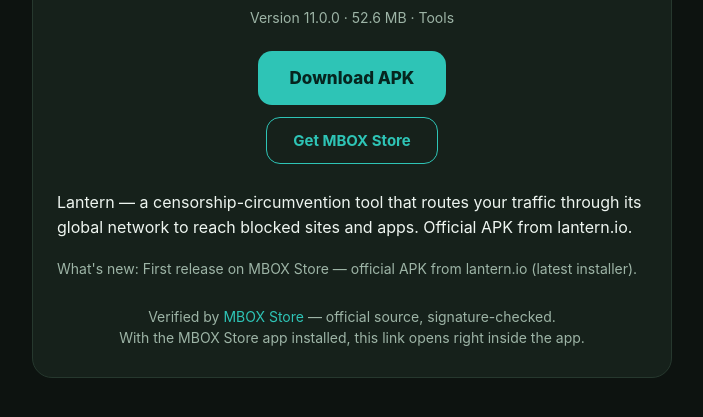
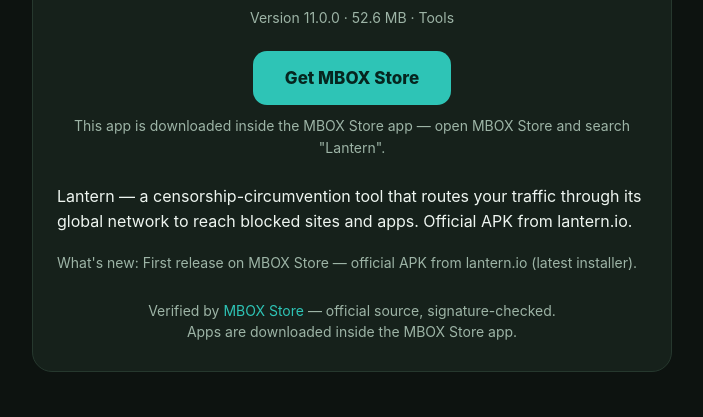
Before and after one commit to mboxstore/mboxstore.github.io, a plain HTML site: page app/org.getlantern.lantern/index.html in a window 1280 px wide. Shown: the part 259-676 px from the top of the page, without its empty margins (288-991 px from the left). Drawn offline with Linux system fonts and the light colour scheme.

Commit message:
App pages: funnel to MBOX Store app (APKPure-style) + App Links

```diff
--- a/app/org.getlantern.lantern/index.html
+++ b/app/org.getlantern.lantern/index.html
@@ -36,11 +36,11 @@
     <h1>Lantern</h1>
     <div class="dev">Lantern</div>
     <div class="meta">Version 11.0.0 · 52.6 MB · Tools</div>
-    <a class="btn" href="https://mbox-store-api.zawminhtet723.workers.dev/files/lantern.apk">Download APK</a><br>
-    <a class="btn2" href="https://github.com/mboxstore/mbox-store/releases/download/v1.0.3/mbox-store-v1.0.3.apk">Get MBOX Store</a>
+    <a class="btn" href="https://github.com/mboxstore/mbox-store/releases/download/v1.0.3/mbox-store-v1.0.3.apk">Get MBOX Store</a>
+    <div class="meta">This app is downloaded inside the MBOX Store app — open MBOX Store and search "Lantern".</div>
     <div class="desc">Lantern — a censorship-circumvention tool that routes your traffic through its global network to reach blocked sites and apps. Official APK from lantern.io.</div>
     <div class="log">What's new: First release on MBOX Store — official APK from lantern.io (latest installer).</div>
-    <div class="foot">Verified by <a href="https://mboxstore.github.io/">MBOX Store</a> — official source, signature-checked.<br>With the MBOX Store app installed, this link opens right inside the app.</div>
+    <div class="foot">Verified by <a href="https://mboxstore.github.io/">MBOX Store</a> — official source, signature-checked.<br>Apps are downloaded inside the MBOX Store app.</div>
   </div>
 </div>
 </body>
```
